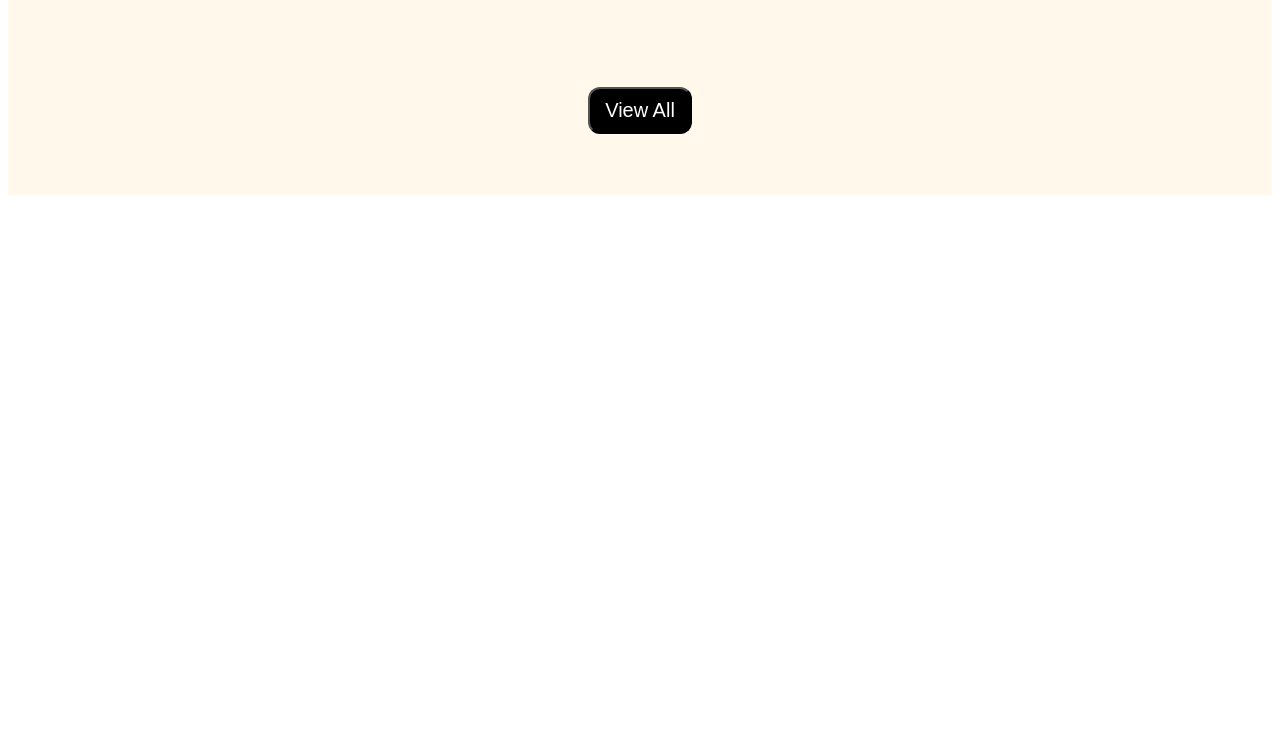
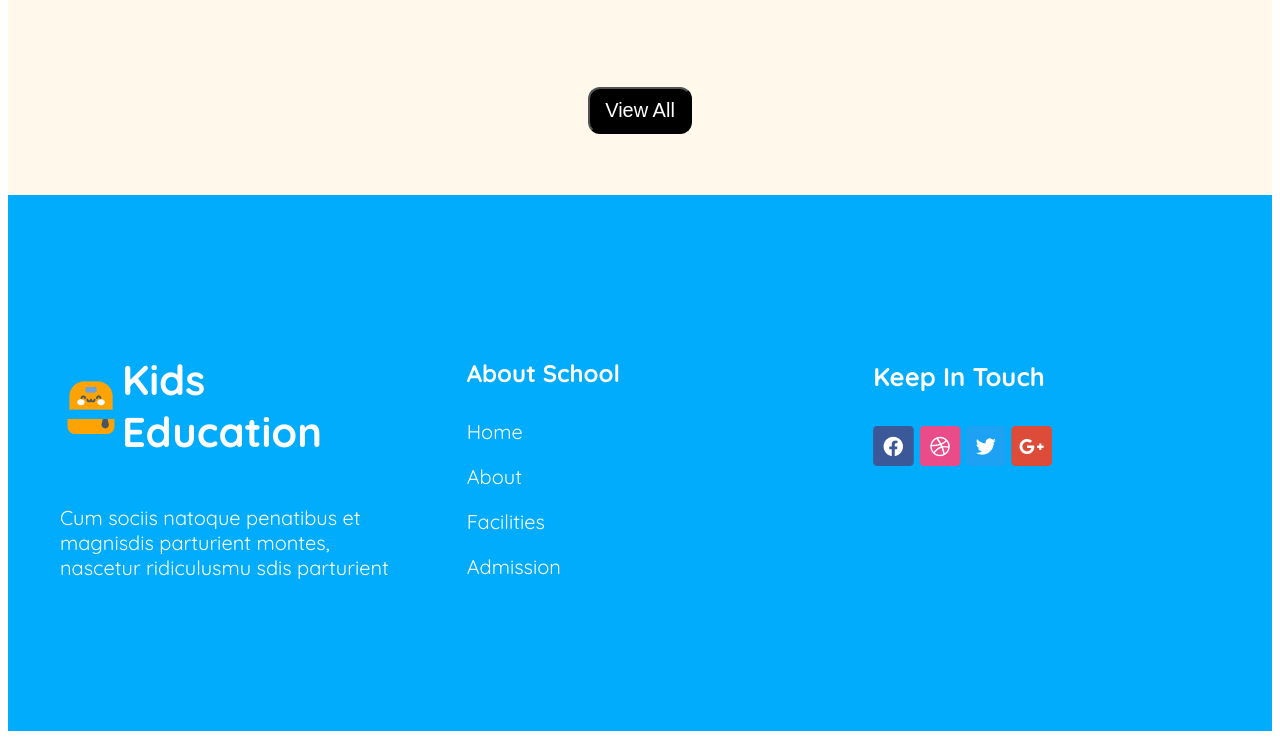
Before and after one commit to akkasali-dev/assignment-2, a plain HTML site: page index.html in a window 1280 px wide. Shown: the part 2281-3020 px from the top of the page. Before the commit the page ends 2484 px from the top, so only its background shows below. Drawn offline with Linux system fonts and the light colour scheme.

Commit message:
added footer commit

```diff
--- a/index.html
+++ b/index.html
@@ -132,7 +132,36 @@
         </section>
     </main>
     <footer>
+        <div class="kids">
+            <div class="kids-container ">
+                <div class="kids-content ">
+                    <div class="kids-item display-flex">
+                        <div>
+                            <img src="assets/logo.png" alt="">
+                        </div>
+                        <h1 class="kids-title">Kids Education</h1>
+                    </div>
+                    <p class="kids-description">Cum sociis natoque penatibus et magnisdis parturient montes, nascetur ridiculusmu sdis parturient</p>
+                </div>
+                <div class="links">
+                    <h4 class="link-title">About School</h4>
+                    <div class="link-item display-flex">
+                        <a href="" class="link">Home</a>
+                        <a href="" class="link">About</a>
+                        <a href="" class="link">Facilities</a>
+                        <a href="" class="link">Admission</a>
+                    </div>
 
+                </div>
+                <div class="icon">
+                    <h4 class="icon-title">Keep In Touch</h4>
+                    <img src="assets/fb.png" alt="">
+                    <img src="assets/dribble.png" alt="">
+                    <img src="assets/twitter.png" alt="">
+                    <img src="assets/google+.png" alt="">
+                </div>
+            </div>
+        </div>
     </footer>
 </body>
 </html>
--- a/styles/index.css
+++ b/styles/index.css
@@ -227,13 +227,64 @@
   text-align: center;
   margin: 80px 0 60px 0;
 }
+/* footer styles */
+footer{
+  max-width: 1440px;
+  margin: 0 auto;
+  background-color: #01ACFD;
+  border: 1px solid #01ACFD;
+}
+.kids{
+  max-width: 1160px;
+  margin: 0 auto;
+}
+.kids-container{
+  display: grid;
+  grid-template-columns: repeat(3, 1fr);
+  gap: 60px;
+  margin: 130px 0px;
+}
+.kids-item{
+  align-items: center;
+}
+.kids-title{
+  font-size: 2.6rem;
+  font-weight: 700px;
+  color: #FFFFFF;
+}
+.kids-description{
+  font-size: 1.25rem;
+  color: #FFFFFF;
+}
+.link-title{
+  font-size: 1.5rem;
+  font-weight: 700px;
+  color: #FFFFFF;
+}
+.link{
+  text-decoration: none;
+  font-size: 1.25rem;
+  font-weight: 500px;
+  color: #FFFFFF;
+}
+.link-item{
+  flex-direction: column;
+}
+.link-item > a{
+  margin-bottom: 20px;
+}
+.icon-title{
+  font-size: 1.6rem;
+  font-weight: 700px;
+  color: #FFFFFF;
+}
 
   /* media query */
 @media screen and (max-width:576px){
   .brand, .nav-links, .btn, .content{
     display: none;
   }
-  .card-container{
+  .card-container, .kids-container{
     grid-template-columns: repeat(1, 1fr);
   }
   .banner{
@@ -245,4 +296,14 @@
   .content2 > .content-item > img{
     width: 100%;
   }
+  .content2{
+    margin-left: 20px;
+  }
+  .kids-content, .links, .icon{
+    align-items: center;
+    justify-items: center;
+  }
+  .kids-description{
+    margin-left: 20px;
+  }
 }
```
